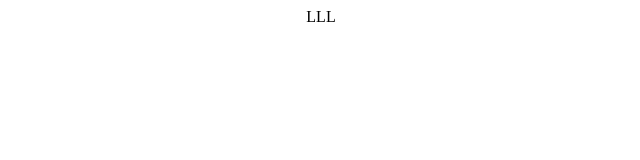
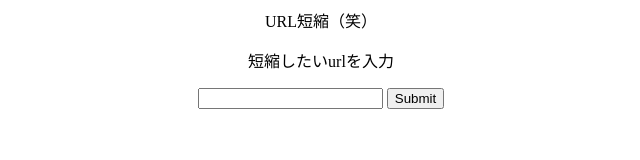
Before and after one commit to UauaYeah/rick, a plain HTML site: page index.html in a window 1280 px wide. Shown: the whole page, without its empty margins (319-959 px from the left). Drawn offline with Linux system fonts and the light colour scheme.

Commit message:
Update index.html

```diff
--- a/index.html
+++ b/index.html
@@ -1,12 +1,38 @@
 <html>
   <head>
+    <meta charset="UTF-8" />
     <title>Rickrolled</title>
+
+    <script type="text/javascript">
+        async function getTanshuku() {
+            const rawUrl = document.getElementById("url").value;
+
+            const response = await fetch("http://tinyurl.com/api-create.php?url=https://" + String(rawUrl).replace("https://", "").replace("http://", ""));
+
+            if (response.status === 400) {
+                return document.getElementById("tanshukuEd").textContent = "失敗";
+            }
+
+            const shorted = await response.text();
+
+            document.getElementById("tanshukuEd").href = shorted;
+            document.getElementById("tanshukuEd").textContent = shorted;
+            document.getElementById("tanshukuEd").target = "_blank";
+            return document.getElementById("tanshukuEd").style = "display: block;";
+        }
+    </script>
   </head>
 
   <body>
     <div>
       <center>
-        <p>LLL</p>
+        <p>URL短縮（笑）</p>
+
+        <p>短縮したいurlを入力</p>
+        <input type="url" id="url">
+        <input type="submit" id="tanshuku" onclick="getTanshuku()">
+
+        <a href="#" id="tanshukuEd" style="display: none;">This is ika286</a>
       </center>
     </div>
   </body>
```
